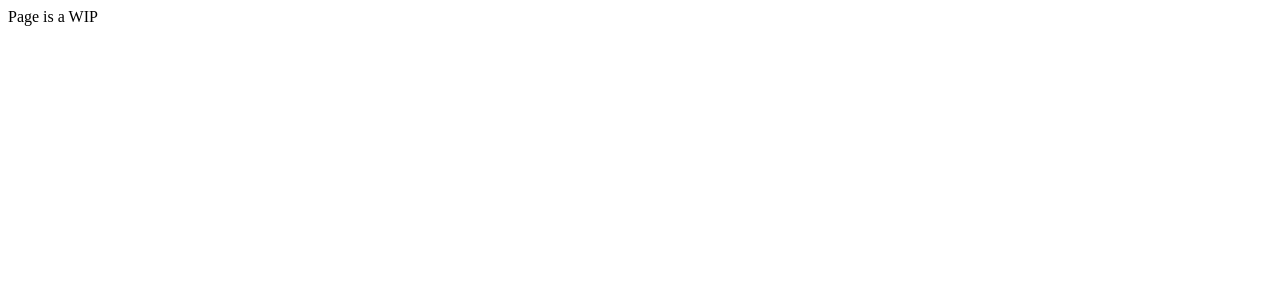
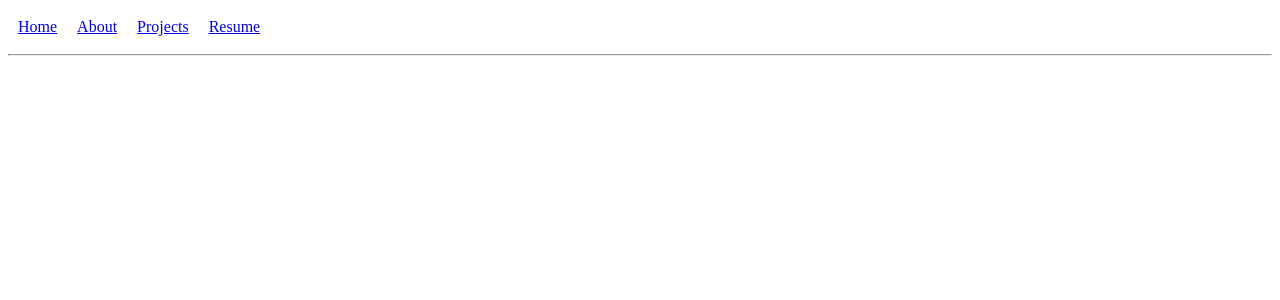
Before and after one commit to mmontori1/Personal-Website, a React app: page / in a window 1280 px wide. Shown: the top 300 px of the page. Built offline with nearby package versions, Linux system fonts and the light colour scheme.

Commit message:
website start!
-simple header component
-links to almost every part to the site
-except /projects/:project-name which links to all the projects i’ve
worked on
-app routing sans redux

```diff
--- a/src/app.jsx
+++ b/src/app.jsx
@@ -1,8 +1,11 @@
 import React from 'react';
 import { render } from 'react-dom';
-import { Route, Switch } from 'react-router-dom';
-import { Provider } from 'react-redux';
+import { BrowserRouter as Router, Route, Switch } from 'react-router-dom'
+// import { Provider } from 'react-redux';
 // import { ConnectedRouter, routerMiddleware } from 'connected-react-router';
+import {
+	Header
+} from './components';
 // import{
 // 	Home
 // } from './pages';
@@ -10,7 +13,9 @@ import { Provider } from 'react-redux';
 const app = document.getElementById('app');
 
 render(
-	<div>
-		Page is a WIP
-	</div>
+	<Router>
+		<div>
+			<Route /*exact*/ path = "/" component = {Header}/>
+		</div>
+	</Router>
 	, app);
--- /dev/null
+++ b/src/components/Header.jsx
@@ -0,0 +1,30 @@
+import React from 'react';
+import { Link } from 'react-router-dom'
+
+const style = {
+	display: "inline-block",
+	margin: '10px'
+}
+
+export default class Header extends React.Component {
+	render(){
+		return (
+			<div>
+				<div>
+					<div style = {style}><Link to="/">Home</Link></div>
+					<div style = {style}><Link to="/about">About</Link></div>
+					<div style = {style}><Link to="/projects">Projects</Link></div>
+					<div style = {style}><Link to="/resume">Resume</Link></div>
+				</div>
+				<hr/>
+			</div>
+		)
+	}
+}
+
+/*
+	<li><Link to="/">Home</Link></li>
+	<li><Link to="/about">About</Link></li>
+	<li><Link to="/projects">Projects</Link></li>
+	<li><Link to="/resume">Resume</Link></li>
+*/
--- /dev/null
+++ b/src/components/index.js
@@ -0,0 +1,5 @@
+import Header from './Header.jsx'
+
+export {
+	Header
+}
```
Also changed, not shown: src/actions/index.js (added), src/pages/index.js (added), src/reducers/index.js (added), src/store.js (added).
